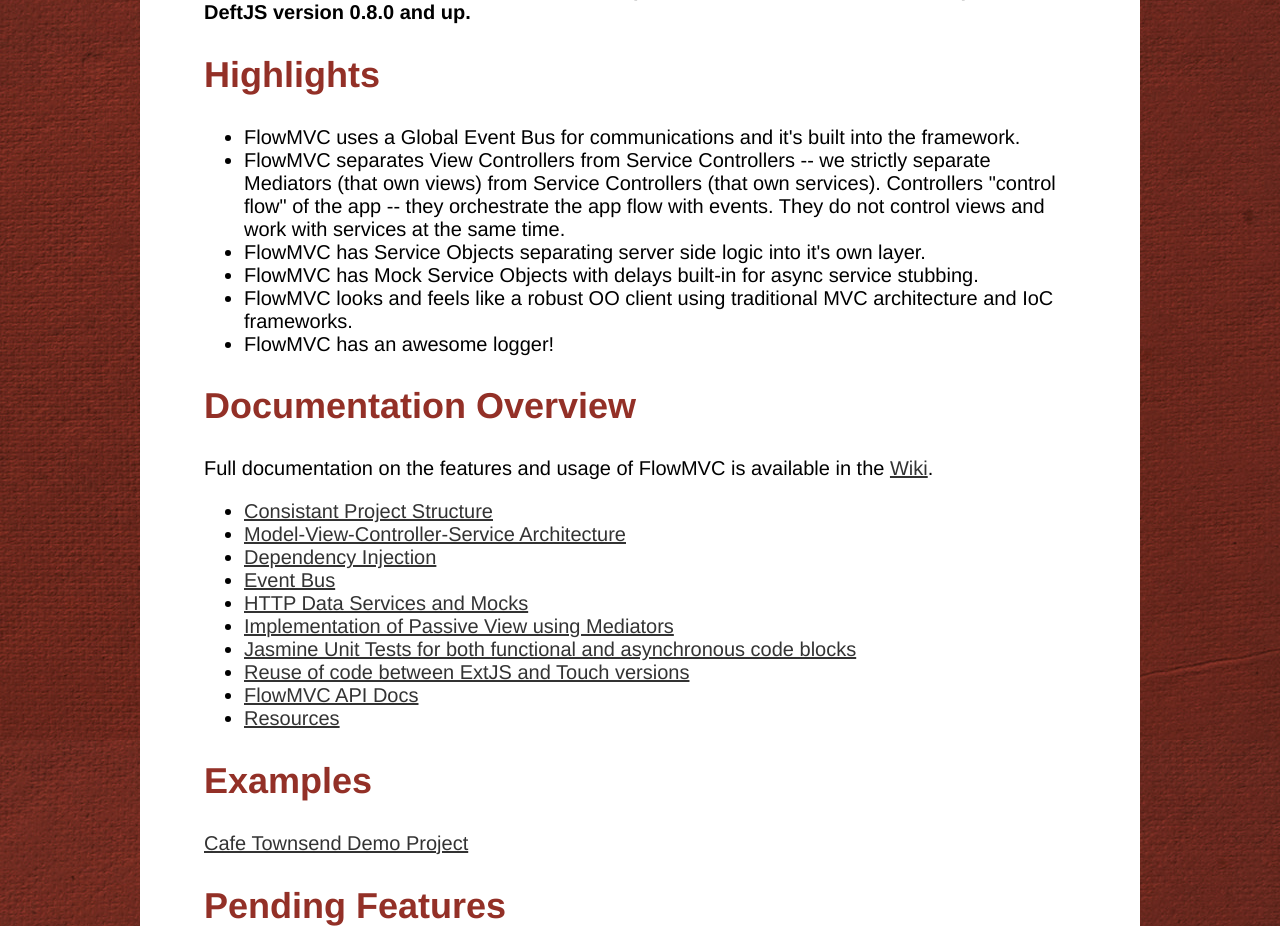
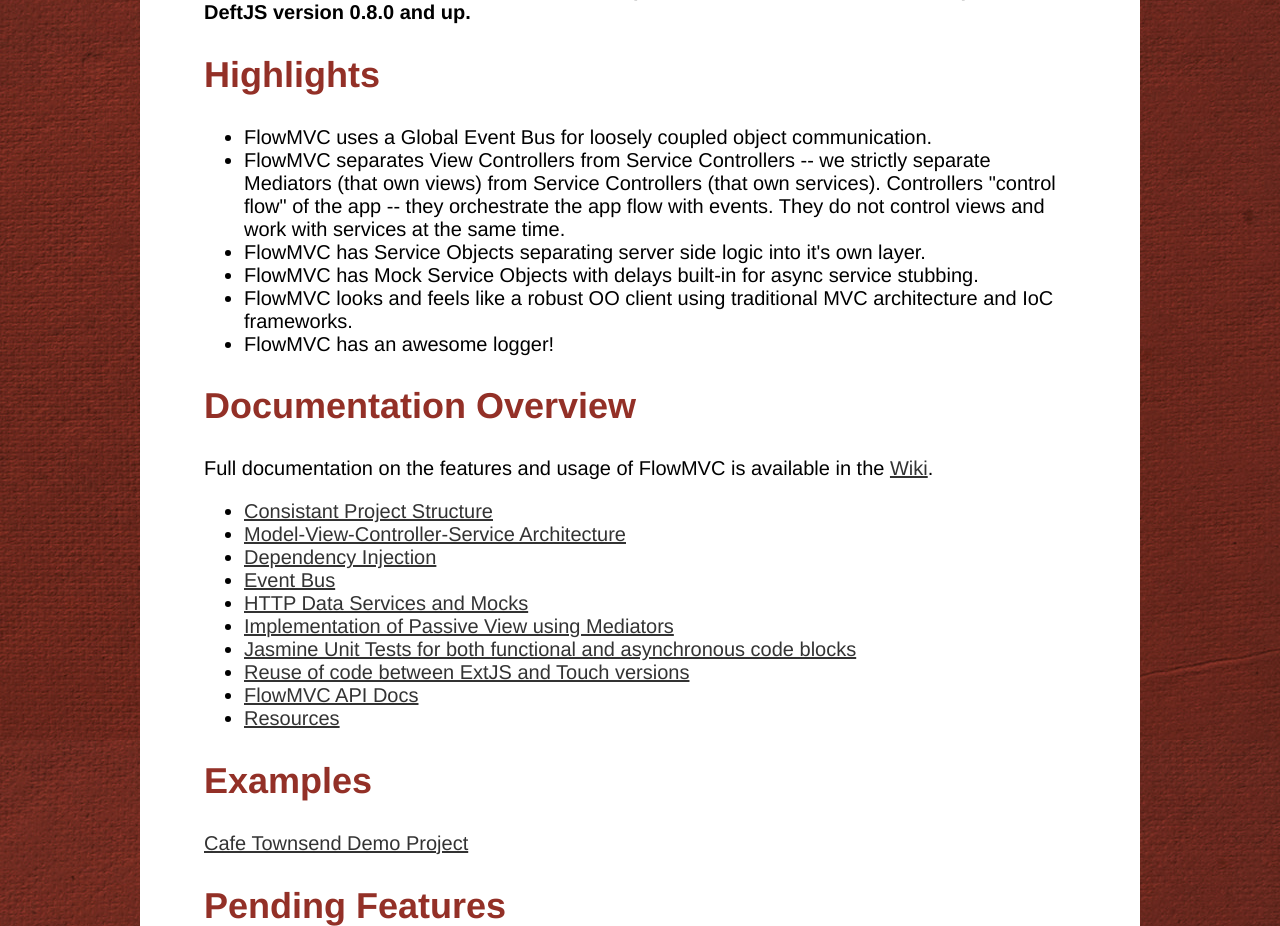
Before and after one commit to webappsolution/flow-mvc, a plain HTML site: page index.html in a window 1280 px wide. Shown: the part 1180-2106 px from the top of the page. Drawn offline with Linux system fonts and the light colour scheme.

Commit message:
* changed some small wording on the splash page

```diff
--- a/index.html
+++ b/index.html
@@ -162,7 +162,7 @@
 				<h1>Highlights</h1>
 
 				<ul>
-					<li>FlowMVC uses a Global Event Bus for communications and it's built into the framework.</li>
+					<li>FlowMVC uses a Global Event Bus for loosely coupled object communication.</li>
 					<li>FlowMVC separates View Controllers from Service Controllers -- we strictly separate Mediators (that own views) from Service Controllers (that own services). Controllers "control flow" of the app -- they orchestrate the app flow with events.
                         They do not control views and work with services at the same time.</li>
 					<li>FlowMVC has Service Objects separating server side logic into it's own layer.</li>
```
Also changed, not shown: docs/index.html (+1 -1 lines).
